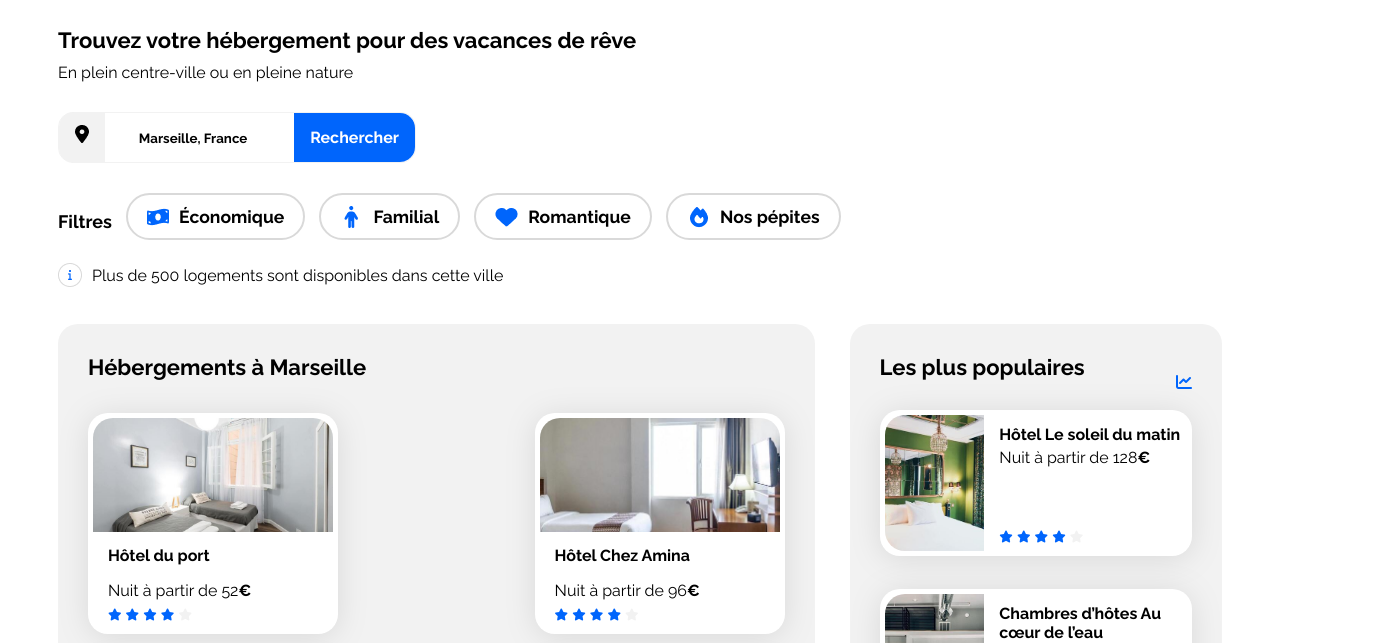
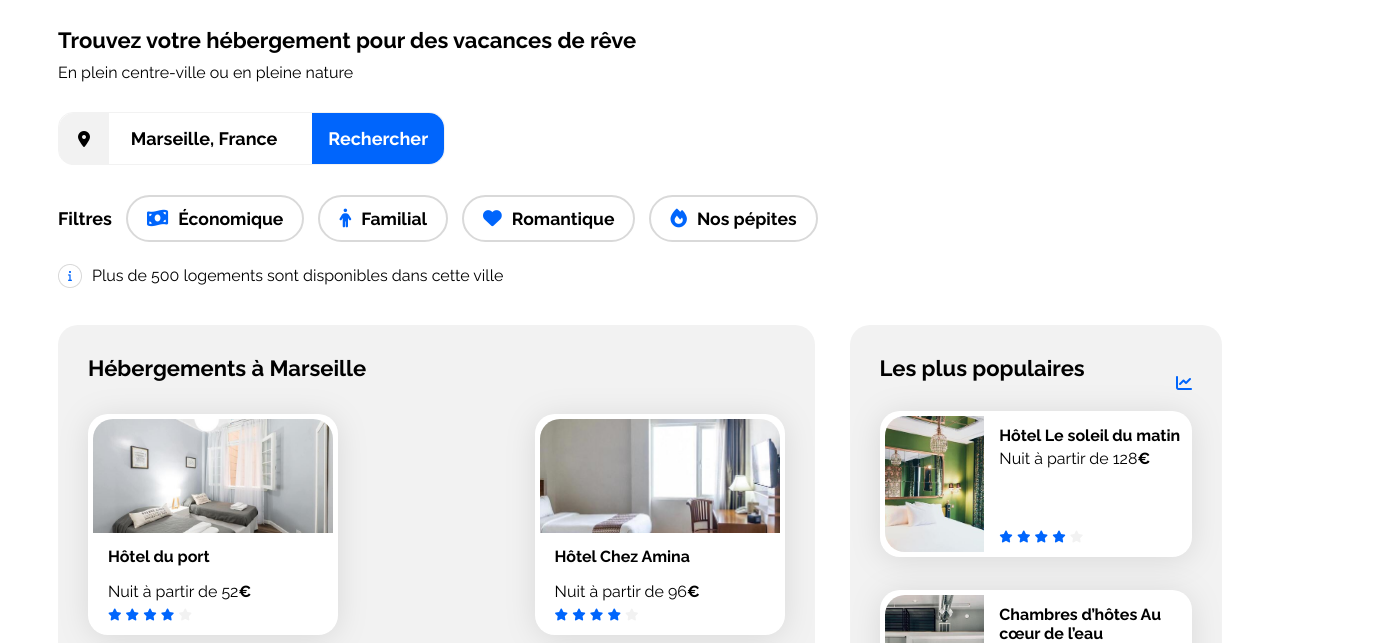
Before and after one commit to ALH83/OpenclassroomsProject, a plain HTML site: page index.html in a window 1280 px wide. Shown: the part 94-737 px from the top of the page, 1398 px wide, since content can reach past the window. Drawn offline with Linux system fonts and the light colour scheme.

Commit message:
Remplacement des img par des icones

```diff
--- a/css/style.css
+++ b/css/style.css
@@ -109,16 +109,16 @@ a {
 
 /****** Formulaire de recherche **********/
 
-.formulaire-de-recherche {
+.section-recherche {
     margin: 30px 0 30px 0;
 
 }
 
-.localisation {
-    display: block;             /* Pour que le bloc suivant "Filtres" ne se mette pas à côté */
+.barre-de-recherche {
+    display: block;         /* Pour que le bloc suivant "Filtres" ne se mette pas à côté */
 }
 
-.recherche {
+.form-recherche {
     margin: 20px 0 0 0;
     display: inline-block;
     border: 1px solid #F2F2F2;
@@ -126,19 +126,24 @@ a {
 
 }
 .epingle-de-recherche {
-    padding : 16px;
+    padding : 17px 19px 16px 19px;
     background-color: #F2F2F2;
     border-radius: 15px 0 0 15px;
 }
 
+.epingle-de-recherche .fa-solid {
+    color: black;
+}
+
 .zone-de-recherche {
+    width: 195px;
     border: 0px;
-    padding: 15px;
 }
 
 input::placeholder {
     text-align: center;
     color: #000000;
+    font-size: 18px;
     font-weight: 700;
     opacity: 1;
   }
@@ -148,11 +153,12 @@ input:focus::placeholder {
   }
 
 .boutton-de-recherche {
+    width: 132px;
     padding: 15px 16px 15px 16px;
     border: 0px;
     border-radius: 0 15px 15px 0;
     background-color: #0065FC;
-    font-size: 16px;
+    font-size: 18px;
     font-weight: 700;
     color: white;
 }
@@ -179,8 +185,7 @@ input:focus::placeholder {
     max-height: 35px;
 }
 
-.filtre-rubrique img {
-    height: 22px;
+.filtre-rubrique i {
     padding-right: 10px;
 }
 
@@ -309,14 +314,16 @@ input:focus::placeholder {
 /****** Activités ***********/
 .activites {
     border-radius: 20px;
-    margin: 30px;
+    margin: 30px 0 30px 30px;
     padding: 30px 0 30px 0;
-    box-sizing: border-box;
+}
+
+.activite-cards a {
+    width: 25%;
 }
 
 .activite-cards {
     display: flex;
-    flex-direction: row;
     flex-wrap: nowrap;
     justify-content: space-between;
 }
@@ -324,24 +331,26 @@ input:focus::placeholder {
 .activite-cards article {
     display: flex;
     flex-direction: column;
+    justify-content:flex-start;
     height: 439px;
-    width: 297.5px;
     margin-right: 30px;
     border-radius: 20px;
     box-shadow: 0px 3px 15px 0px #0000001A;
 }
 
 .activite-card img {
-    height: 84.5%;
+    height: 88%;
     object-fit: cover;
     border-top-left-radius: 20px;
     border-top-right-radius: 20px;
 }
 
+.activite-card .card-content {
+    Theight: 15.5%;
+}
+
 .activite-card .card-title {
-    height: 20%;
-    margin: inherit;
-    padding: 20px 19px 20px 19px;
+    margin-left: 19px;
 }
 
 /****** Footer ***********/
--- a/index.html
+++ b/index.html
@@ -33,16 +33,16 @@
 
         </header>
         <main>
-            <section class="formulaire-de-recherche">
+            <section class="section-recherche">
                 <div>
                     <h1 class="h1-title">Trouvez votre hébergement pour des vacances de rêve
                     </h1>
                     <h3 class="h3-title">En plein centre-ville ou en pleine nature
                     </h3>
                 </div>
-                <div class="localisation">
-                    <form class="recherche" action="" method="post">
-                        <label class="epingle-de-recherche" for="ville"><img src="./images/formulaire/localisation.png" alt="Ville"></label>
+                <div class="barre-de-recherche">
+                    <form class="form-recherche" action="" method="post">
+                        <label class="epingle-de-recherche" for="ville"><i class="fa-solid fa-location-dot" aria-hidden="true"></i></label>
                         <input class="zone-de-recherche" type="search" name="ville" id="ville" placeholder="Marseille, France">
                         <button class="boutton-de-recherche">Rechercher</button>
                     </form>
@@ -52,19 +52,19 @@
                         <h2 class="h2-title">Filtres</h3>
                     </div>
                     <div class="filtre-rubrique">
-                        <img src="./images/filtres/economique.png" alt="Économique">
+                        <i class="fa-solid fa-money-bill-wave fa-lg" aria-hidden="true"></i>
                         <h3>Économique</h3>
                     </div>
                     <div class="filtre-rubrique">
-                        <img src="./images/filtres/familial.png" alt="Familial">
+                        <i class="fa-solid fa-person fa-lg " aria-hidden="true"></i>
                         <h3>Familial</h3>
                     </div>
                     <div class="filtre-rubrique">
-                        <img src="./images/filtres/romantique.png" alt="Romantique">
+                        <i class="fa-solid fa-heart fa-lg" aria-hidden="true"></i>
                         <h3>Romantique</h3>
                     </div>
                     <div class="filtre-rubrique">
-                        <img src="./images/filtres/pepites.png" alt="Nos pépites">
+                        <i class="fa-solid fa-fire fa-lg" aria-hidden="true"></i>
                         <h3>Nos pépites</h3>
                     </div>
                 </div>
```
